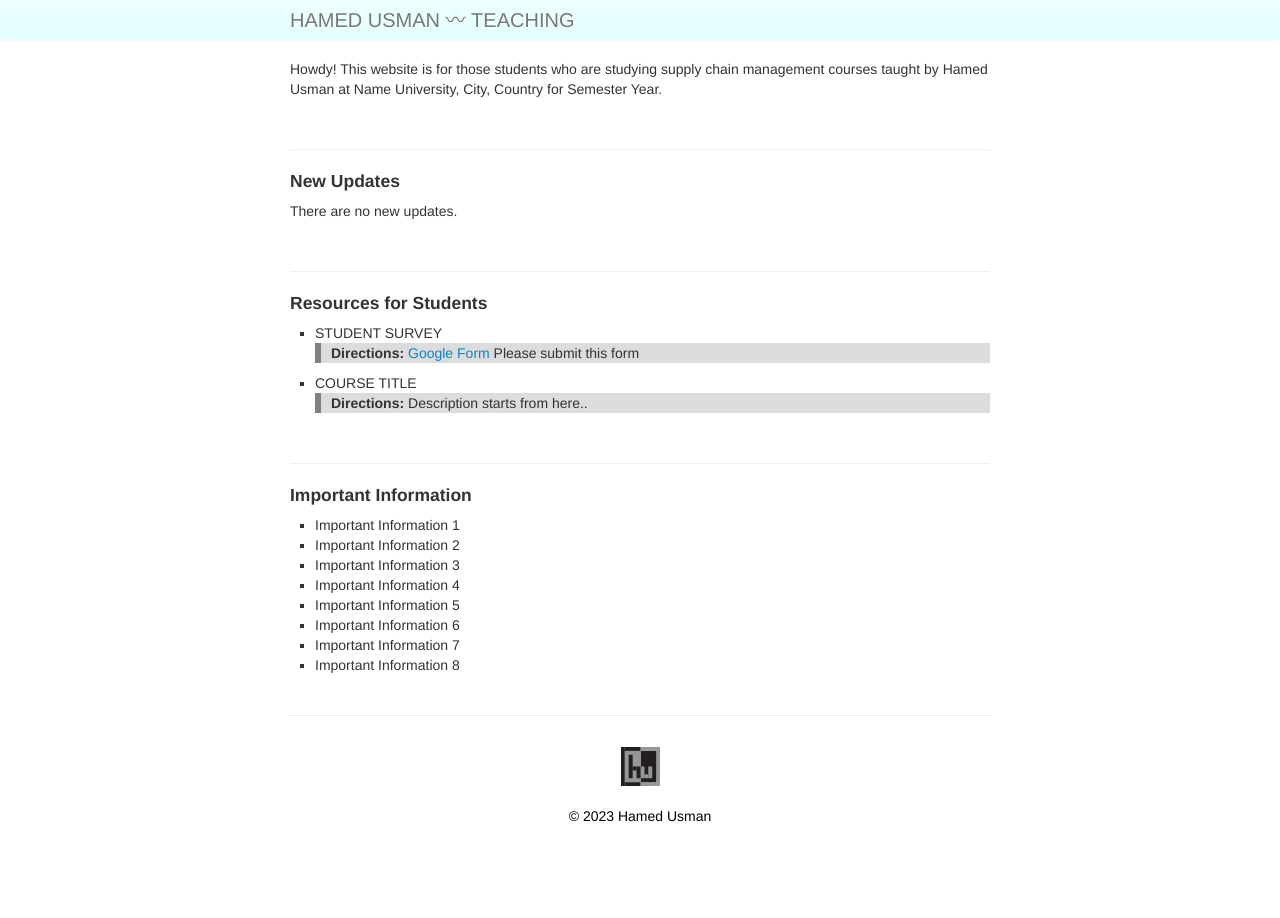
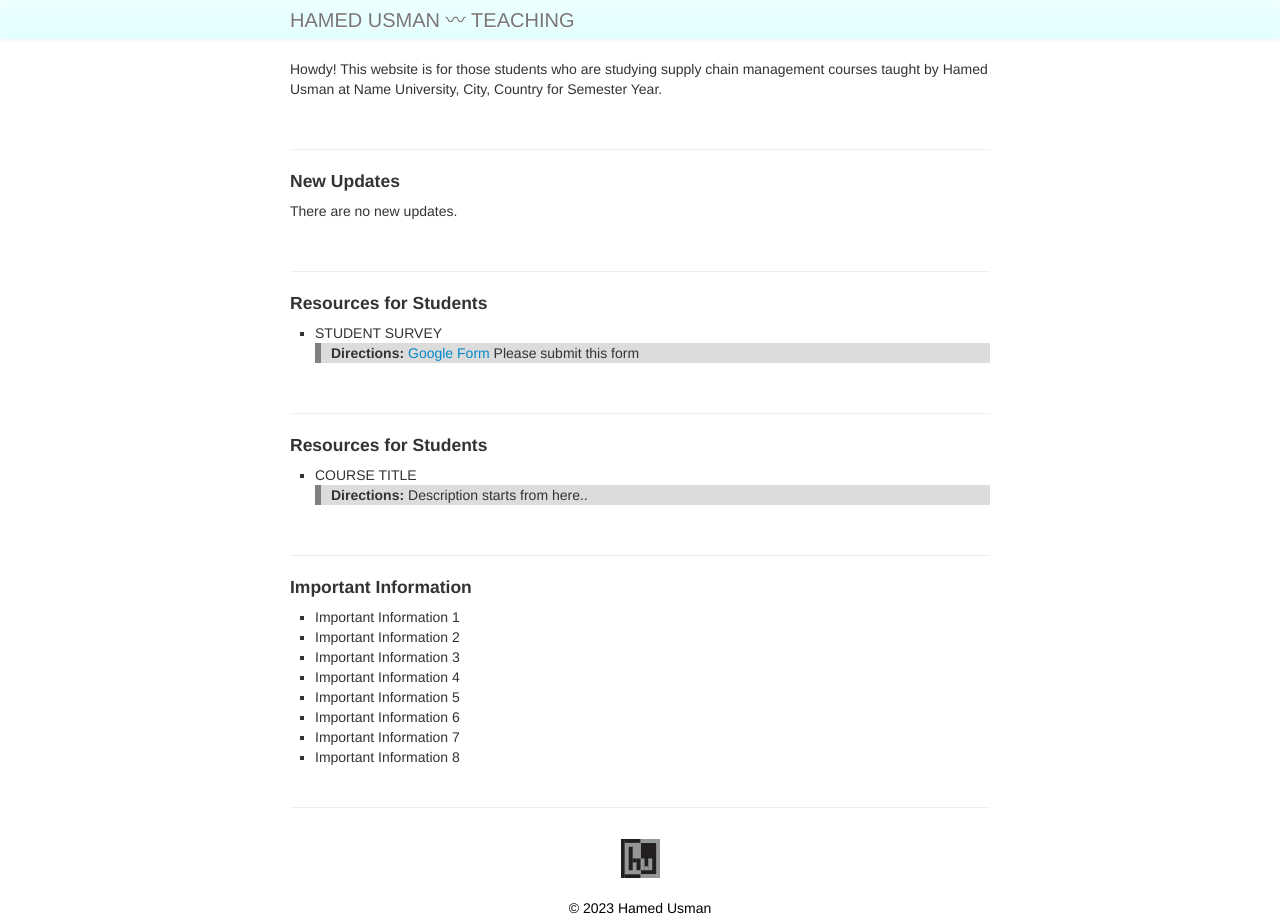
Before and after one commit to 101scm/101scm.github.io, a Jekyll site: the page built from index.md, in a window 1280 px wide. Built offline with Jekyll 4.4.1, drawn with Linux system fonts in a browser that asks for light colours.

Commit message:
Update index.md

```diff
--- a/index.md
+++ b/index.md
@@ -21,7 +21,14 @@ Howdy! This website is for those students who are studying supply chain manageme
 <ul>
 <li>STUDENT SURVEY</li>
 <div class="summary"><p><strong>Directions:</strong> <a href="https://www.google.com">Google Form</a> Please submit this form</p></div>
+</ul>
 
+<br/>
+
+---
+
+<h4>Resources for Students</h4>
+<ul>
 <li>COURSE TITLE</li>
 <div class="summary"><p><strong>Directions:</strong> Description starts from here..</p></div>
 </ul>
```
